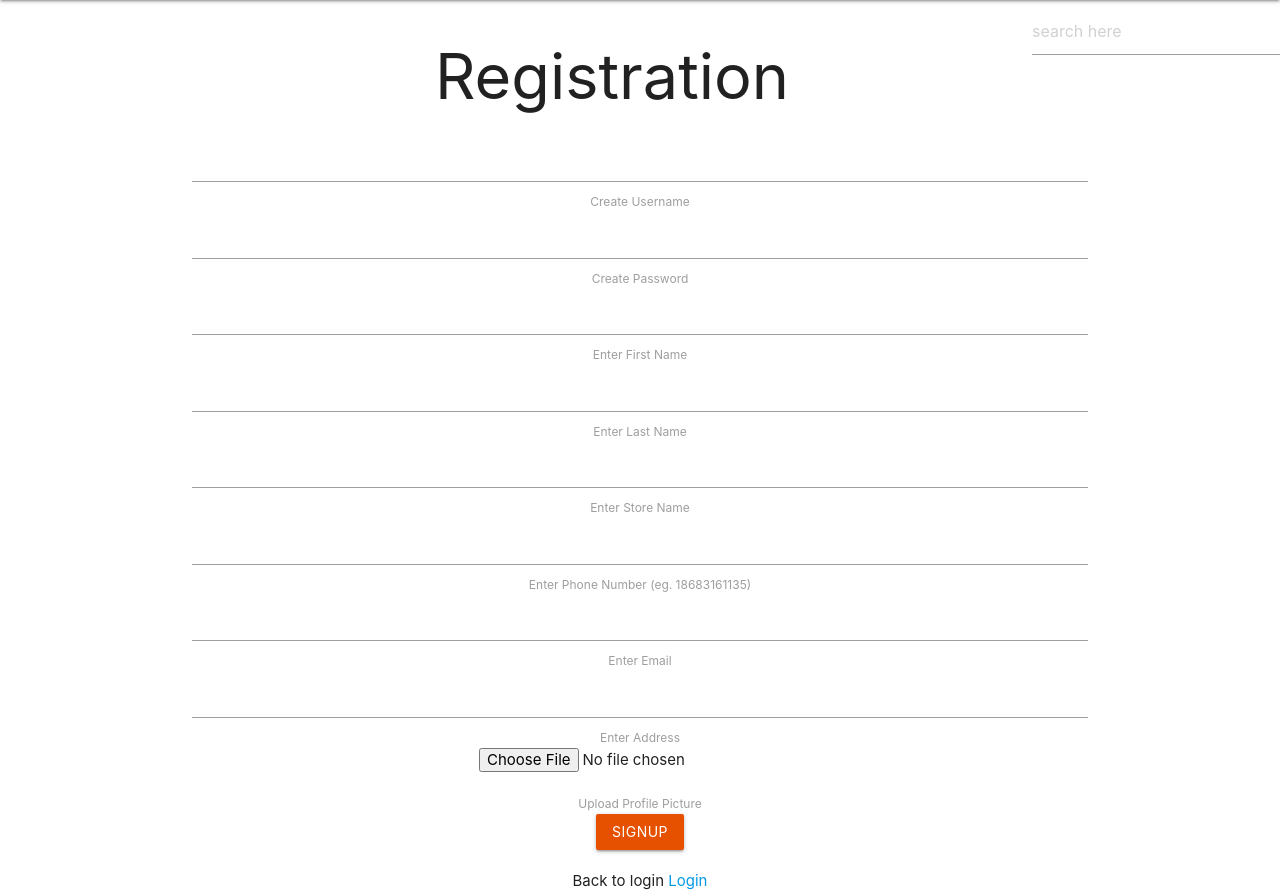
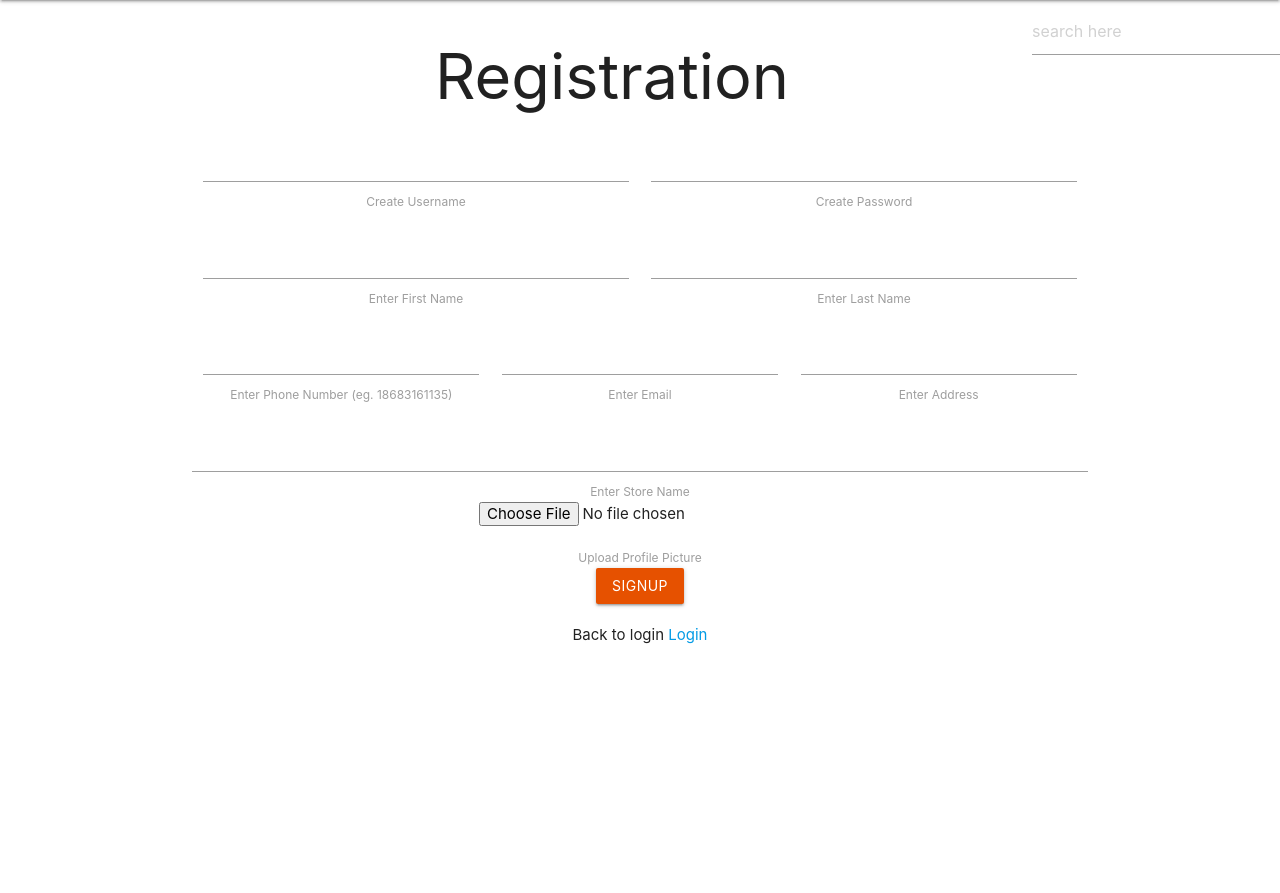
Before and after one commit to Funky-UWI/FarmerMarket3603, a Flask app: page /signup in a window 1280 px wide. Shown: the part 64-957 px from the top of the page. After the commit the page ends 708 px from the top, so only its background shows below. Run offline with Flask 2, Linux system fonts and the light colour scheme.

Commit message:
format signup form

```diff
--- a/App/templates/signup.html
+++ b/App/templates/signup.html
@@ -5,28 +5,52 @@
 {{ super() }}
 
 {% block content %}
+
 <body>
     <div class="center">
         <h1>Registration</h1>
         <form action='/signup' method="post" enctype="multipart/form-data">
-          <div class="input_field">
+
+            <div class="row">
+                <div class="input_field col s6">
                     <input type="text" id="username" name="username" required>
-              <label for="username">Create  Username</label>
+                    <label for="username">Create Username</label>
                 </div>
 
-          <div class="input_field">
+                <div class="input_field col s6">
                     <input type="password" id="password" name="password" required>
                     <label for="password">Create Password</label>
                 </div>
+            </div>
 
-          <div class="input_field">
+            <div class="row">
+                <div class="input_field col s6">
                     <input type="text" id="firstName" name="firstName" required>
                     <label for="firstName">Enter First Name</label>
                 </div>
 
-          <div class="input_field">
+                <div class="input_field col s6">
                     <input type="text" id="lastName" name="lastName" required>
                     <label for="lastName">Enter Last Name</label>
+                </div>
+            </div>
+
+            <div class="row">
+                <div class="input_field col s4">
+                    <input type="tel" id="phone" name="phone" required>
+                    <label for="phone">Enter Phone Number (eg. 18683161135)</label>
+                </div>
+
+                <div class="input_field col s4">
+                    <input type="email" id="email" name="email" required>
+                    <label for="email">Enter Email</label>
+                </div>
+
+                <div class="input_field col s4">
+                    <input type="text" id="location" name="location" required>
+                    <label for="location">Enter Address</label>
+                </div>
+
             </div>
 
             <div class="input_field">
@@ -34,20 +58,6 @@
                 <label for="shopName">Enter Store Name</label>
             </div>
 
-          <div class="input_field">
-              <input type="tel" id="phone" name="phone" required>
-              <label for="phone">Enter Phone Number (eg. 18683161135)</label>
-          </div>
-
-          <div class="input_field">
-            <input type="email" id="email" name="email" required>
-            <label for="email">Enter Email</label>
-        </div>
-
-          <div class="input_field">
-              <input type="text" id="location" name="location" required>
-              <label for="location">Enter Address</label>
-          </div>
 
 
             <div class="input_field">
```
Lines whose indentation alone changed are shown as unchanged.
